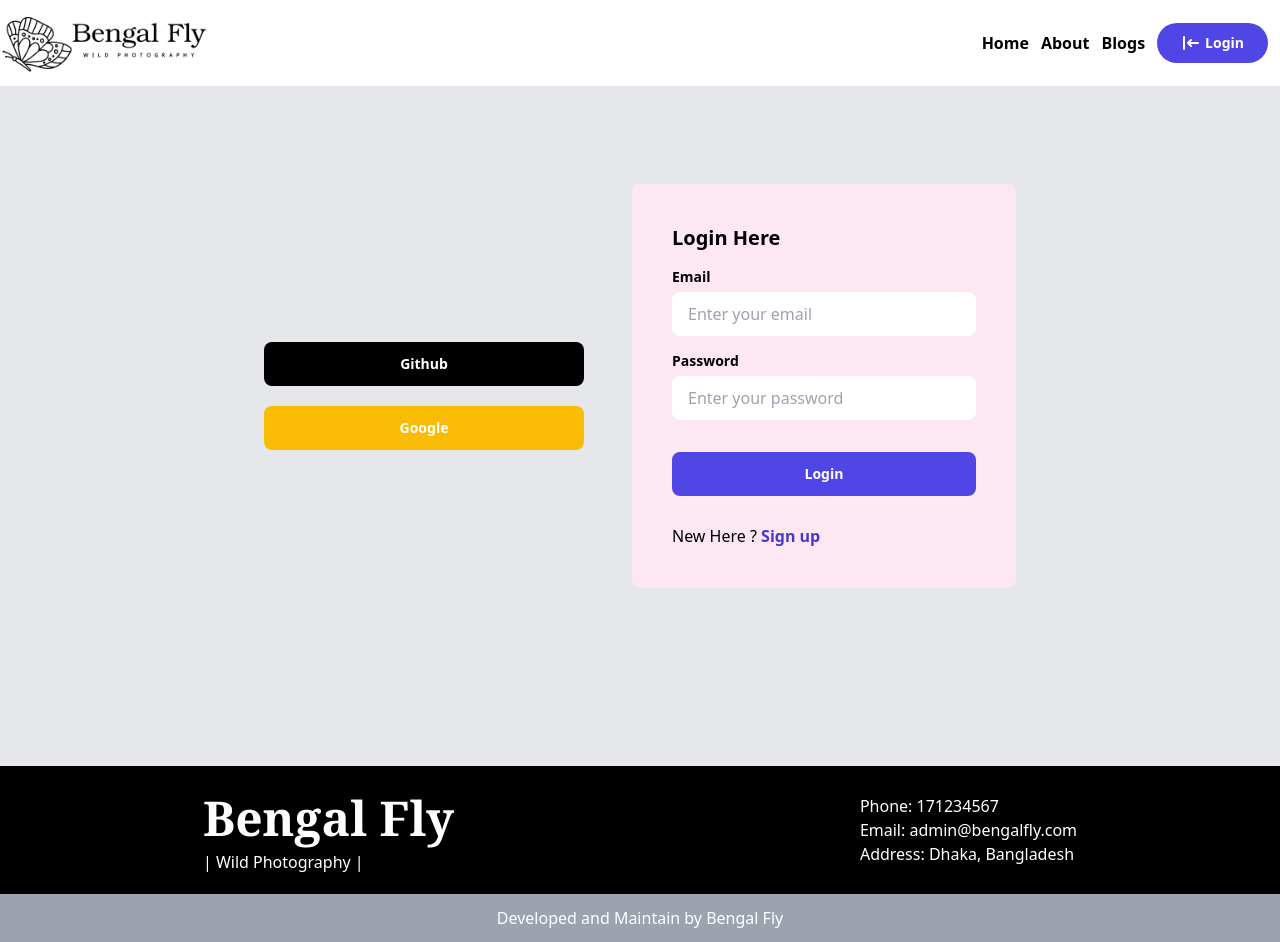
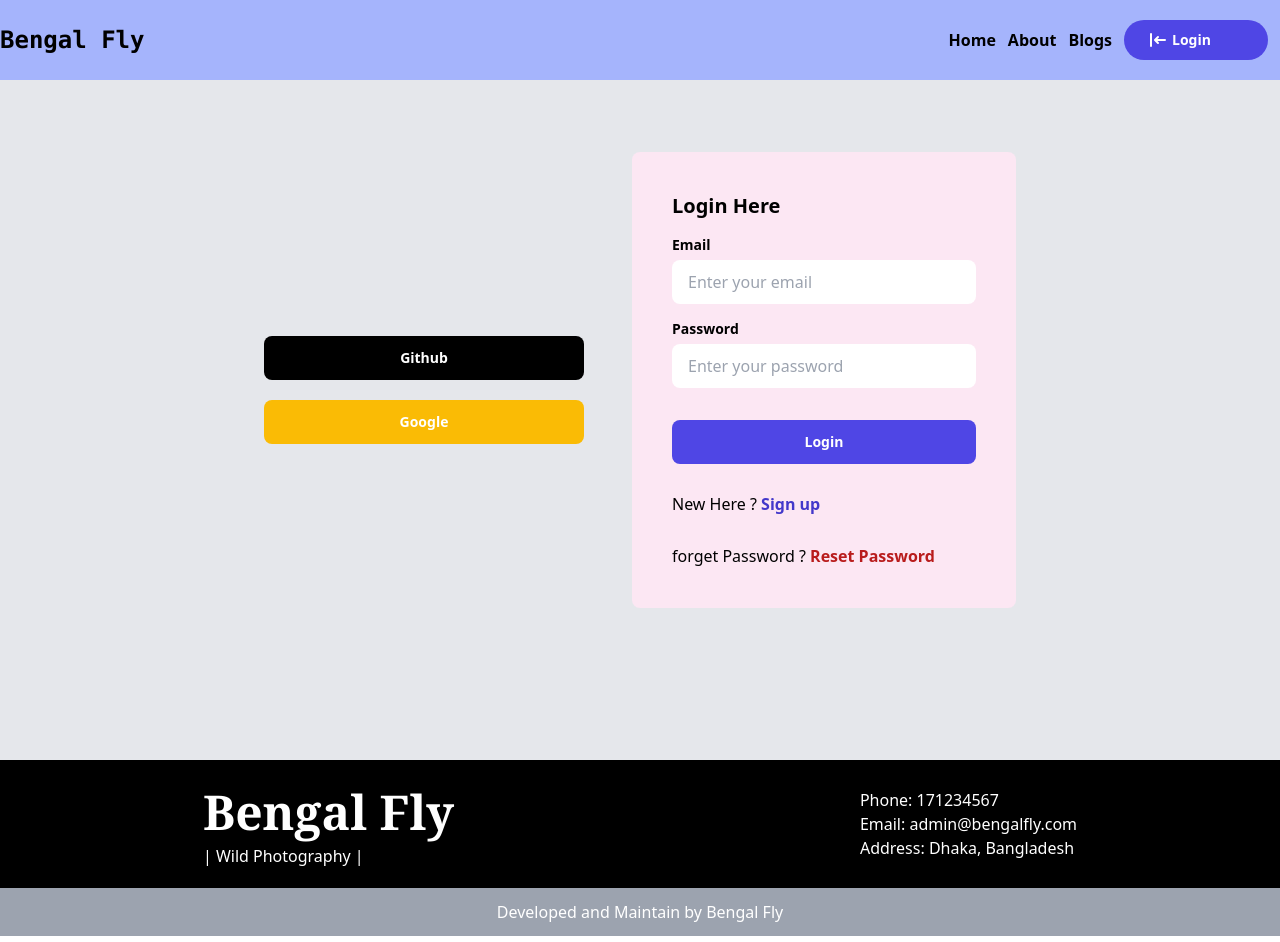
Before and after one commit to tjrimon/wild-photography, a React (Create React App) app: page /login in a window 1280 px wide. Built offline with nearby package versions, Linux system fonts and the light colour scheme; no server answers.

Commit message:
spinner on reload added

```diff
--- a/src/components/Header/Header.js
+++ b/src/components/Header/Header.js
@@ -1,29 +1,46 @@
-import React from 'react';
-import { NavLink } from 'react-router-dom';
+import React, { useState } from 'react';
+import { signOut } from 'firebase/auth';
+import { useAuthState } from 'react-firebase-hooks/auth';
+import { NavLink, Link } from 'react-router-dom';
+import auth from '../../firebase.init'
 import logo from '../../images/logo.png';
-import { LoginIcon } from '@heroicons/react/solid'
+import { LoginIcon, MenuIcon, XIcon } from '@heroicons/react/solid'
 
 const Header = () => {
+    const [open, setOpen] = useState(false);
+    const [user] = useAuthState(auth);
+
+    const handleSignOut = () => {
+        signOut(auth);
+    }
     return (
-        <div>
-            <div className='flex justify-between py-3 container items-center mx-auto'>
-                <div className="w-52">
-                    <img className='' src={logo} alt='logo' />
-                </div>
-                <div>
+        <div className="bg-indigo-300">
+            <div className='container mx-auto md:flex items-center justify-between '>
+                <div className='flex justify-between items-center py-4 md:py-0 mx-5 md:mx-0'><h3 className='text-2xl font-mono font-bold'><Link to='/'>Bengal Fly</Link></h3>
+                    <div onClick={() => setOpen(!open)} className='w-6 h-6 md:hidden'>{open ? <XIcon></XIcon> : <MenuIcon></MenuIcon>} </div></div>
                 <nav>
-                        <ul className='flex items-center'>
+                    <ul className={`md:flex pl-10 justify-center items-center py-5 absolute duration-200 md:static ease-in bg-indigo-300 w-full ${open ? 'top-19 border-t border-white' : 'top-[-220px]'}`}>
                         <li className='mr-3  font-semibold'><NavLink to='/'>Home</NavLink></li>
                         <li className='mr-3 font-semibold'><NavLink to='/about'>About</NavLink></li>
                         <li className='mr-3 font-semibold'><NavLink to='/blogs'>Blogs</NavLink></li>
                         {/* <li className='mr-3 text-lg font-semibold'><NavLink to='/login'></NavLink></li> */}
-                            <li className='mr-3 text-sm font-semibold bg-indigo-600 text-white py-2.5 px-6 rounded-full flex'>{<LoginIcon className='w-5 h-5 '></LoginIcon>} <NavLink className='pl-1' to='/login'>Login</NavLink></li>
+                        <li className='md:flex w-36 mr-3 text-sm font-semibold bg-indigo-600 text-white py-2.5 px-6 rounded-full flex'>{user ?
+                            <button className='btn btn-link text-white text-decoration-none' onClick={handleSignOut}>sign out</button>
+                            : <><LoginIcon className='w-5 h-5 '></LoginIcon> <NavLink className='pl-1' to='/login'>Login</NavLink> </>
+                        }
+                        </li>
                     </ul>
+                    {/* <ul className='w-36 md:disabled:'>
+                        <li className='mr-3 text-sm font-semibold bg-indigo-600 text-white py-2.5 px-6 rounded-full flex'>{user ?
+                            <button className='btn btn-link text-white text-decoration-none' onClick={handleSignOut}>sign out</button>
+                            : <><LoginIcon className='w-5 h-5 '></LoginIcon> <NavLink className='pl-1' to='/login'>Login</NavLink> </>
+                        }
+                        </li>
+                    </ul> */}
                 </nav>
             </div>
+        </div >
 
-            </div>
-        </div>
     );
 };
 
--- a/src/components/Pages/Login.js
+++ b/src/components/Pages/Login.js
@@ -42,10 +42,6 @@ const Login = () => {
         signInWithEmailAndPassword(email, password);
     }
 
-    const navigateRegister = event => {
-        navigate('/register');
-    }
-
     const resetPassword = async () => {
         const email = emailRef.current.value;
         if (email) {
@@ -63,7 +59,8 @@ const Login = () => {
                 <div className='w-[320px] py-20 mx-auto md:mr-auto'>
                     <SocialLogin></SocialLogin>
                 </div>
-                <form onSubmit={handleSubmit} className='w-[20rem] md:ml-auto mx-auto md:w-96 bg-pink-100 py-10 px-10 rounded-lg'>
+                <div className='w-[20rem] md:ml-auto mx-auto md:w-96 bg-pink-100 py-10 px-10 rounded-lg'>
+                    <form onSubmit={handleSubmit} >
                         <h1 className='pb-3 font-semibold text-xl '>Login Here</h1>
                         <div className="">
                             <label htmlFor="email" className='text-sm font-semibold'>Email</label>
@@ -72,11 +69,15 @@ const Login = () => {
                         <div className="">                         <label htmlFor="password" className='text-sm font-semibold' >Password</label>
                             <input required ref={passwordRef} type="password" className='block border-gray-300 rounded-lg mt-1 mb-3 w-full px-4 py-2.5' id='password' placeholder='Enter your password' />
                         </div>
-                    <p className='text-red-500'>{error?.message}</p>
+                        <p className='text-red-500'>{errorElement}</p>
                         <button className='w-full rounded-lg bg-indigo-600 text-white py-3 mt-5 text-sm font-semibold' type='submit'>Login</button>
                         <p className='pt-7'> New Here ? <span className='text-indigo-700 font-semibold'><Link to='/registration'>Sign up</Link></span></p>
                     </form>
+                    <p className='pt-7'> forget Password ? <button onClick={resetPassword} className='text-red-700 font-semibold'>Reset Password</button></p>
                 </div>
+            </div>
+
+            <ToastContainer />
         </div>
     );
 };
--- /dev/null
+++ b/src/components/Section/Loading.js
@@ -0,0 +1,25 @@
+import React from 'react';
+
+const Loading = () => {
+    return (
+        <div className='py-32'>
+            <div class="border border-blue-300 shadow rounded-md p-4 max-w-sm w-full mx-auto">
+                <div class="animate-pulse flex space-x-4">
+                    <div class="rounded-full bg-slate-200 h-10 w-10"></div>
+                    <div class="flex-1 space-y-6 py-1">
+                        <div class="h-2 bg-slate-200 rounded"></div>
+                        <div class="space-y-3">
+                            <div class="grid grid-cols-3 gap-4">
+                                <div class="h-2 bg-slate-200 rounded col-span-2"></div>
+                                <div class="h-2 bg-slate-200 rounded col-span-1"></div>
+                            </div>
+                            <div class="h-2 bg-slate-200 rounded"></div>
+                        </div>
+                    </div>
+                </div>
+            </div>
+        </div>
+    );
+};
+
+export default Loading;
--- a/src/components/Section/RequireAuth/RequireAuth.js
+++ b/src/components/Section/RequireAuth/RequireAuth.js
@@ -3,32 +3,20 @@ import { useAuthState, useSendEmailVerification } from 'react-firebase-hooks/aut
 import { Navigate, useLocation } from 'react-router-dom';
 import { toast, ToastContainer } from 'react-toastify';
 import auth from '../../../firebase.init';
+import Loading from '../Loading';
 
 
 const RequireAuth = ({ children }) => {
     const [user, loading] = useAuthState(auth);
     const location = useLocation();
     const [sendEmailVerification, sending, error] = useSendEmailVerification(auth);
+    if (loading) {
+        return <Loading></Loading>
+    }
     if (!user) {
         return <Navigate to="/login" state={{ from: location }} replace />;
     }
 
-    if (!user.emailVerified) {
-        return <div className='text-center mt-5'>
-            <h3 className='text-danger'>Your Email is not verified!!</h3>
-            <h5 className='text-success'> Please Verify your email address</h5>
-            <button
-                className='btn btn-primary'
-                onClick={async () => {
-                    await sendEmailVerification();
-                    toast('Sent email');
-                }}
-            >
-                Send Verification Email Again
-            </button>
-            <ToastContainer></ToastContainer>
-        </div>
-    }
 
     return children;
 };
--- a/src/components/Section/SingleService.js
+++ b/src/components/Section/SingleService.js
@@ -1,4 +1,5 @@
 import React from 'react';
+import { Link } from 'react-router-dom';
 
 const SingleService = ({ service }) => {
     const { name, description, price, img } = service
@@ -9,7 +10,7 @@ const SingleService = ({ service }) => {
                 <h3 className='text-2xl font-semibold'>{name}</h3>
                 <p className='py-3 px-6'>{description.slice(0, 100)}...</p>
                 <p className=' pb-2 font-bold text-lg'>Price: $ {price}</p>
-                <button className='text-lg bg-indigo-600 text-white py-2 px-8 rounded '>Book Now</button>
+                <button className='text-lg bg-indigo-600 text-white py-2 px-8 rounded '><Link to="/checkout">Book Now</Link></button>
             </div>
         </div>
     );
--- a/src/components/Section/SocialLogin.js
+++ b/src/components/Section/SocialLogin.js
@@ -1,19 +1,21 @@
 import React from 'react';
 import auth from '../../firebase.init';
 import { useSignInWithGithub, useSignInWithGoogle } from 'react-firebase-hooks/auth';
-import { useNavigate } from 'react-router-dom';
+import { useLocation, useNavigate } from 'react-router-dom';
 const SocialLogin = () => {
     const [signInWithGoogle, user, loading, error] = useSignInWithGoogle(auth);
     const [signInWithGithub, user1, loading1, error1] = useSignInWithGithub(auth);
     const navigate = useNavigate();
+    const location = useLocation();
     let errorElement;
+    let from = location.state?.from?.pathname || "/";
 
     if (error || error1) {
         errorElement = <p className='text-danger'>Error: {error?.message} {error1?.message}</p>
     }
 
     if (user || user1) {
-        navigate('/home');
+        navigate(from, { replace: true });
     }
     return (
         <div>
```
Lines whose indentation alone changed are shown as unchanged.
